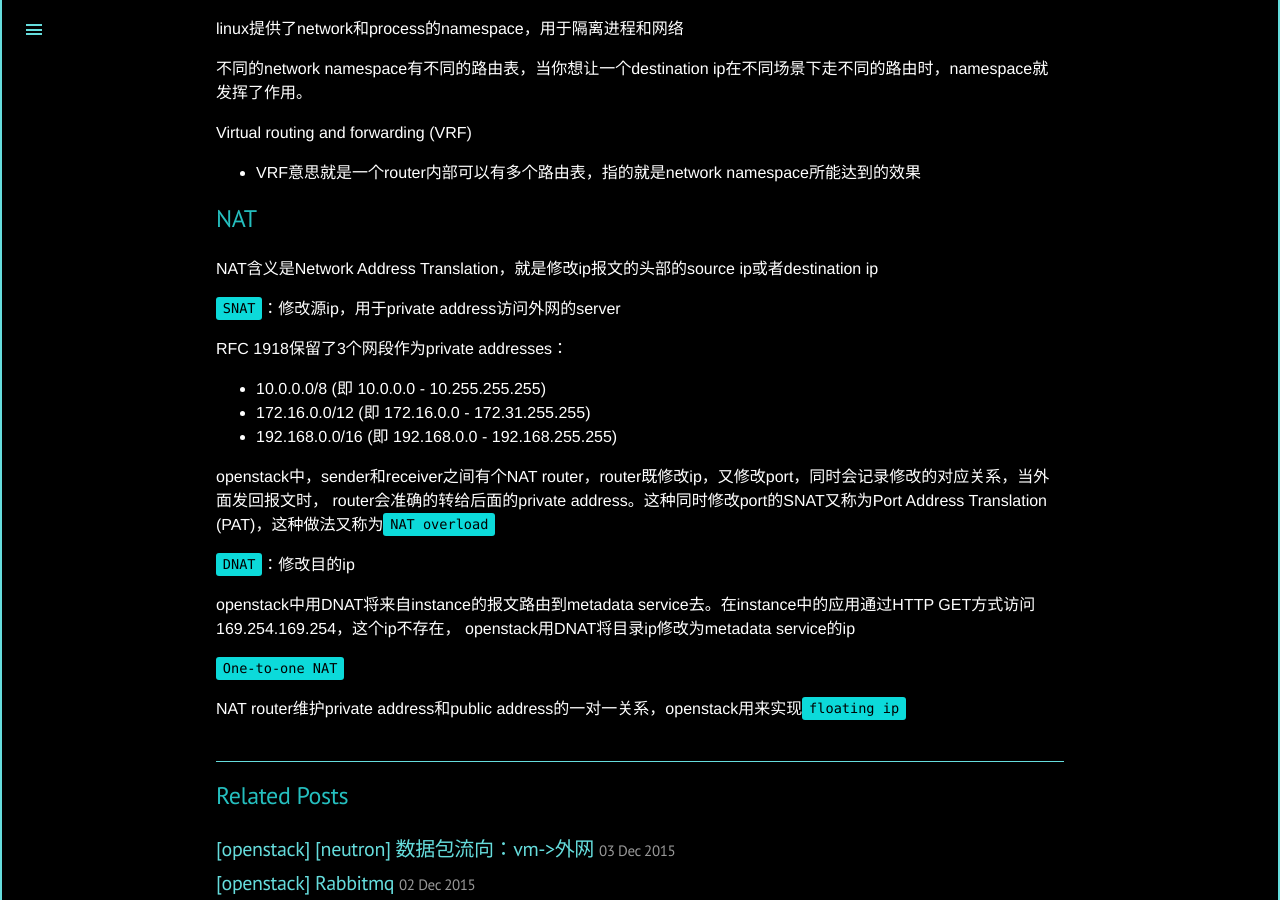
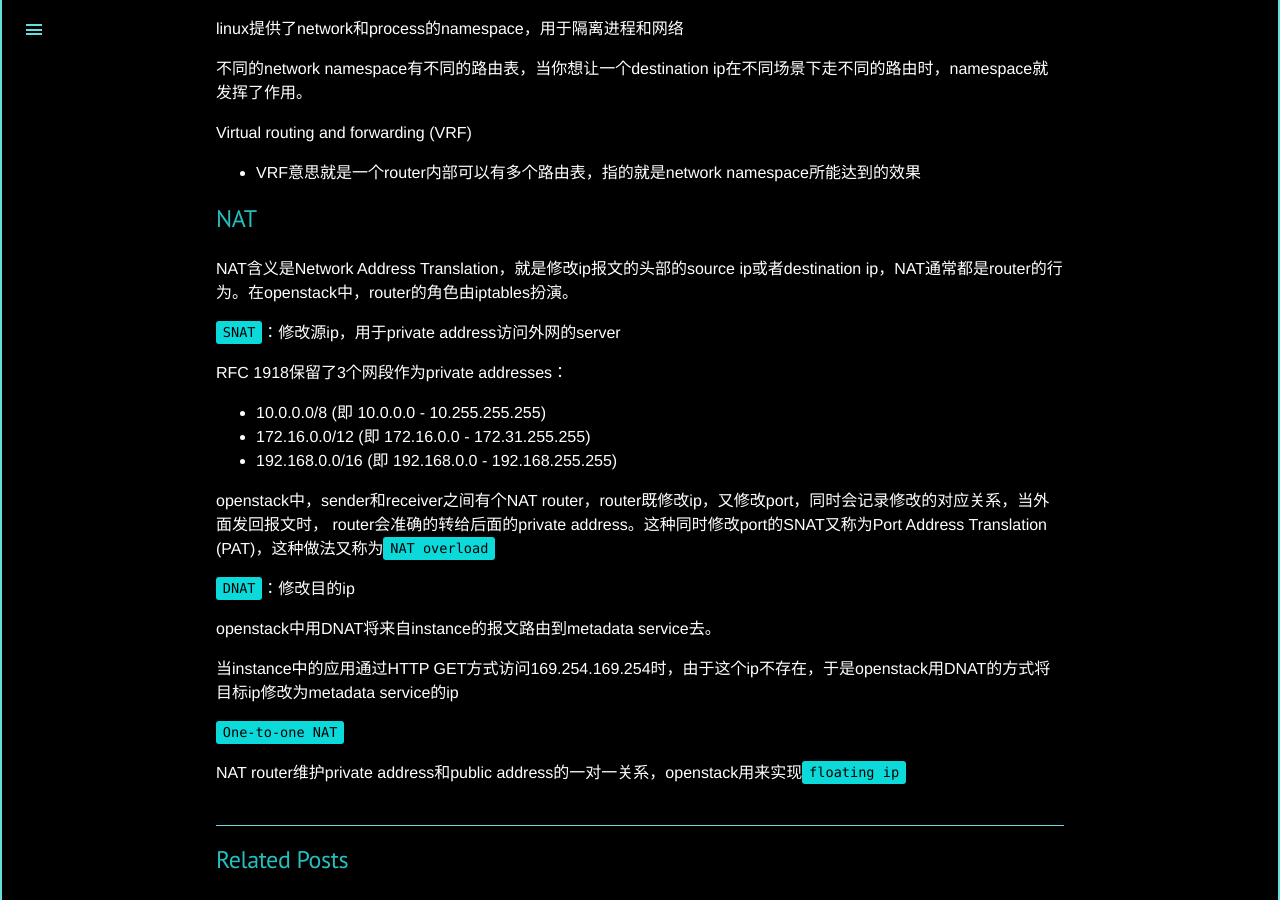
Before and after one commit to CheeseLee/zhouyaguo.github.io, a Jekyll site: the page built from _posts/2015-11-15-neutron-basic.md, in a window 1280 px wide and 900 px high, scrolled down 1413 px. Built offline with Jekyll 4.4.1, drawn with Linux system fonts in a browser that asks for light colours; Markdown is read by kramdown in place of the engine named in the settings; comment, search, counter and statistics services are not loaded.

Commit message:
polish 2015-11-15-neutron-basic.md

```diff
--- a/_posts/2015-11-15-neutron-basic.md
+++ b/_posts/2015-11-15-neutron-basic.md
@@ -75,7 +75,7 @@ Virtual routing and forwarding (VRF)
 NAT
 ---
 
-NAT含义是Network Address Translation，就是修改ip报文的头部的source ip或者destination ip
+NAT含义是Network Address Translation，就是修改ip报文的头部的source ip或者destination ip，NAT通常都是router的行为。在openstack中，router的角色由iptables扮演。
 
 `SNAT`：修改源ip，用于private address访问外网的server
 
@@ -90,8 +90,9 @@ router会准确的转给后面的private address。这种同时修改port的SNAT
 
 `DNAT`：修改目的ip
 
-openstack中用DNAT将来自instance的报文路由到metadata service去。在instance中的应用通过HTTP GET方式访问169.254.169.254，这个ip不存在，
-openstack用DNAT将目录ip修改为metadata service的ip
+openstack中用DNAT将来自instance的报文路由到metadata service去。
+
+当instance中的应用通过HTTP GET方式访问169.254.169.254时，由于这个ip不存在，于是openstack用DNAT的方式将目标ip修改为metadata service的ip
 
 `One-to-one NAT`
 
```
